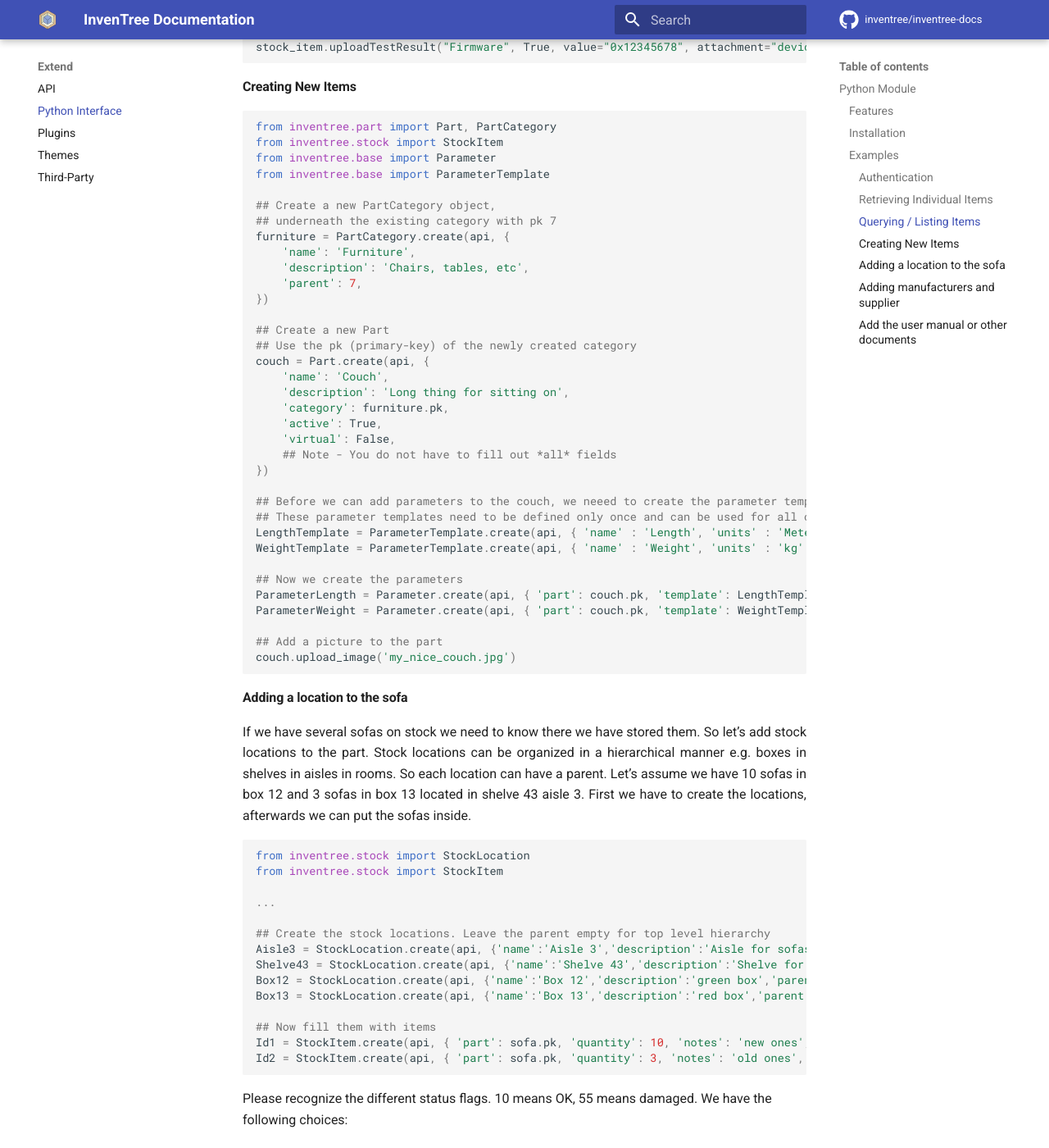
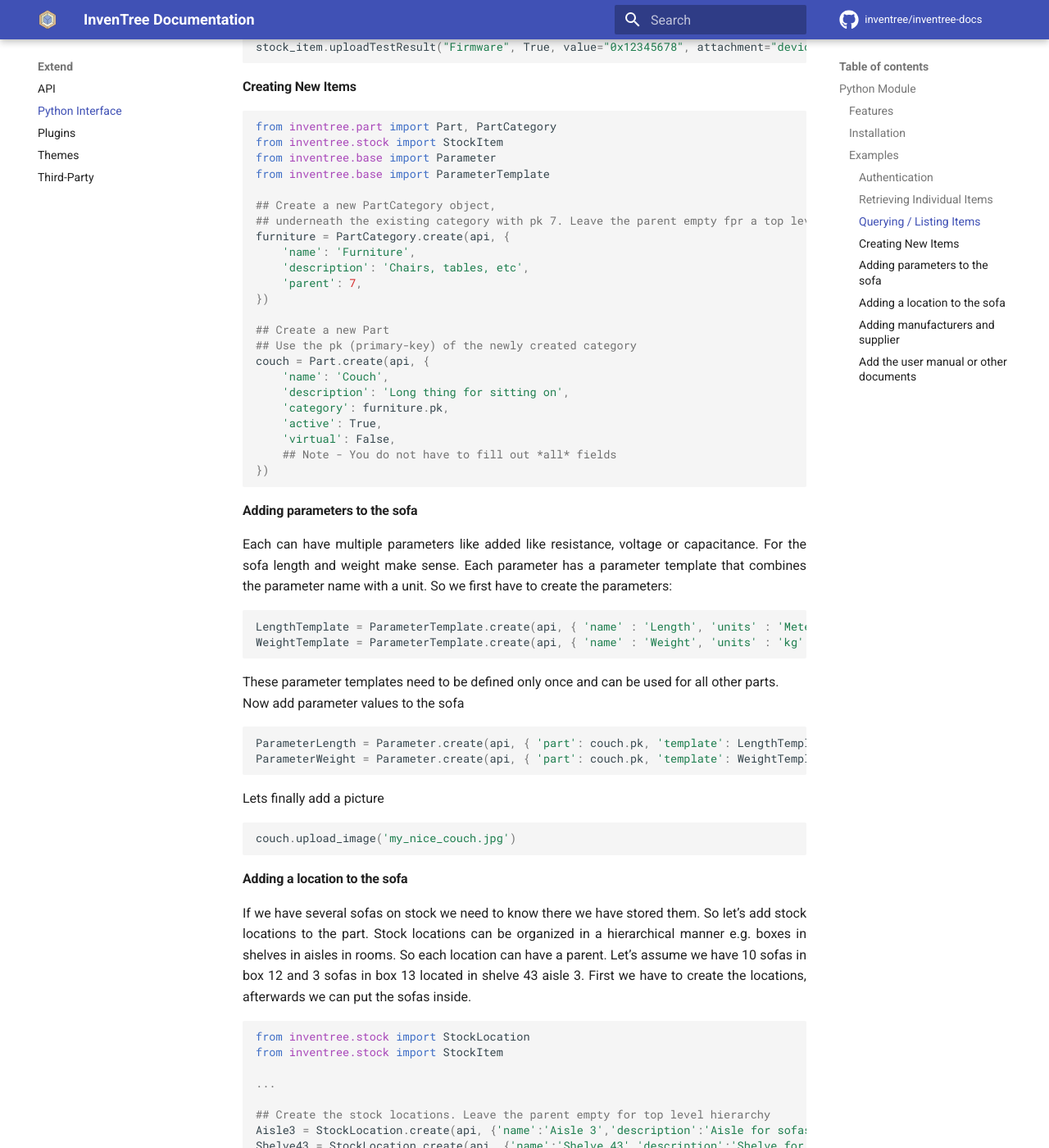
Before and after one commit to inventree/inventree-docs, an MkDocs documentation site: the page built from docs/extend/python.md, in a window 1280 px wide and 1400 px high, scrolled down 1785 px. Shown: the whole window at 82% size. Built offline with MkDocs 1.6.1 and Material for MkDocs 9.7.7, drawn with Linux system fonts in a browser that asks for light colours; a script that is not in the unit is left out; comment, search, counter and statistics services are not loaded.

Commit message:
Update python.md

````diff
--- a/docs/extend/python.md
+++ b/docs/extend/python.md
@@ -92,7 +92,7 @@ from inventree.base import Parameter
 from inventree.base import ParameterTemplate
 
 ## Create a new PartCategory object,
-## underneath the existing category with pk 7
+## underneath the existing category with pk 7. Leave the parent empty fpr a top level category
 furniture = PartCategory.create(api, {
     'name': 'Furniture',
     'description': 'Chairs, tables, etc',
@@ -109,19 +109,26 @@ couch = Part.create(api, {
     'virtual': False,
     ## Note - You do not have to fill out *all* fields
 })
+```
+#### Adding parameters to the sofa
+Each can have multiple parameters like added like resistance, voltage or capacitance. For the sofa length and weight make sense. Each parameter has a parameter template that combines the parameter name with a unit. So we first have to create the parameters:
 
-## Before we can add parameters to the couch, we neeed to create the parameter templates
-## These parameter templates need to be defined only once and can be used for all other parts.
+```python
 LengthTemplate = ParameterTemplate.create(api, { 'name' : 'Length', 'units' : 'Meters' })
 WeightTemplate = ParameterTemplate.create(api, { 'name' : 'Weight', 'units' : 'kg' })
+```
+These parameter templates need to be defined only once and can be used for all other parts. Now add parameter values to the sofa
 
-## Now we create the parameters
+```python
 ParameterLength = Parameter.create(api, { 'part': couch.pk, 'template': LengthTemplate.pk, 'data' : 2 })
 ParameterWeight = Parameter.create(api, { 'part': couch.pk, 'template': WeightTemplate.pk, 'data' : 60 })
+```
+Lets finally add a picture
 
-## Add a picture to the part
+```python
 couch.upload_image('my_nice_couch.jpg')
 ```
+
 
 #### Adding a location to the sofa
 
````
